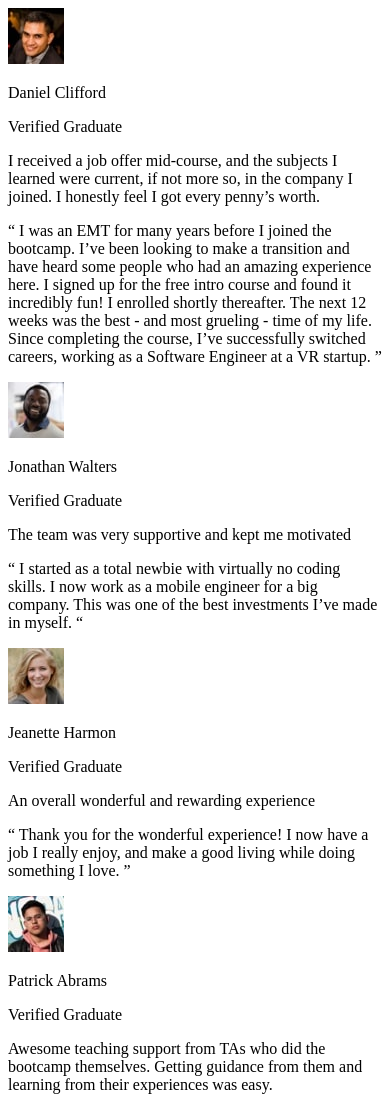
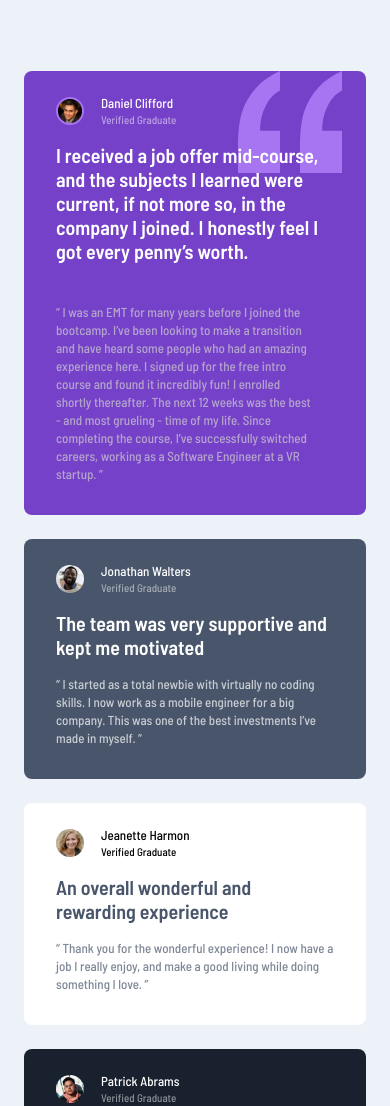
Before and after one commit to ionStici/testimonials-grid-section, a React app: page / in a window 390 px wide. Shown: the top 1106 px of the page. Built offline with nearby package versions, Linux system fonts and the light colour scheme.

Commit message:
Style for mobile

```diff
--- a/package.json
+++ b/package.json
@@ -34,5 +34,8 @@
       "last 1 firefox version",
       "last 1 safari version"
     ]
+  },
+  "devDependencies": {
+    "sass": "^1.58.3"
   }
 }
--- a/public/index.html
+++ b/public/index.html
@@ -3,6 +3,12 @@
   <head>
     <meta charset="utf-8" />
     <meta name="viewport" content="width=device-width, initial-scale=1" />
+    <link rel="preconnect" href="https://fonts.googleapis.com" />
+    <link rel="preconnect" href="https://fonts.gstatic.com" crossorigin />
+    <link
+      href="https://fonts.googleapis.com/css2?family=Barlow+Semi+Condensed:wght@400;500;600;700&display=swap"
+      rel="stylesheet"
+    />
     <title>Testimonials</title>
   </head>
   <body>
--- a/src/TestimonialBox.js
+++ b/src/TestimonialBox.js
@@ -1,17 +1,24 @@
 import React from "react";
+import quot from "./images/bg-pattern-quotation.svg";
+import "./styles/testimonial.scss";
 
 export const Testimonial = (props) => {
   return (
-    <div>
-      <div>
-        <img src={props.imgSrc} alt="User Photo" />
+    <div
+      className={`${props.cl} tt`}
+      style={{ backgroundColor: props.bgColor }}
+    >
+      {props.quote ? <img className="quotes" src={quot} alt="" /> : null}
+
+      <div className="tt__profile-wrapper">
+        <img className="tt__photo" src={props.imgSrc} alt="User" />
         <div>
-          <p>{props.name}</p>
-          <p>{props.status}</p>
+          <p className="tt__name">{props.name}</p>
+          <p className="tt__status">{props.status}</p>
         </div>
       </div>
-      <p>{props.heading}</p>
-      <p>{props.testimonial}</p>
+      <p className="tt__heading">{props.heading}</p>
+      <p className="tt__testimonial">{props.testimonial}</p>
     </div>
   );
 };
--- a/src/UserData.js
+++ b/src/UserData.js
@@ -13,6 +13,8 @@ export const UserData = {
       "I received a job offer mid-course, and the subjects I learned were current, if not more so, in the company I joined. I honestly feel I got every penny’s worth.",
     testimonial:
       "“ I was an EMT for many years before I joined the bootcamp. I’ve been looking to make a transition and have heard some people who had an amazing experience here. I signed up for the free intro course and found it incredibly fun! I enrolled shortly thereafter. The next 12 weeks was the  best - and most grueling - time of my life. Since completing the course, I’ve  successfully switched careers, working as a Software Engineer at a VR startup. ”",
+    bgColor: "hsl(263, 55%, 52%)",
+    cl: "dc",
   },
 
   user_jw_2: {
@@ -22,6 +24,8 @@ export const UserData = {
     heading: "The team was very supportive and kept me motivated",
     testimonial:
       "“ I started as a total newbie with virtually no coding skills. I now work as a mobile engineer for a big company. This was one of the best investments I’ve made in myself. “",
+    bgColor: "hsl(217, 19%, 35%)",
+    cl: "jw",
   },
 
   user_jh_3: {
@@ -31,6 +35,8 @@ export const UserData = {
     heading: "An overall wonderful and rewarding experience",
     testimonial:
       "“ Thank you for the wonderful experience! I now have a job I really enjoy, and make a good living while doing something I love. ”",
+    bgColor: "#fff",
+    cl: "jh",
   },
 
   user_pa_4: {
@@ -41,6 +47,8 @@ export const UserData = {
       "Awesome teaching support from TAs who did the bootcamp themselves. Getting guidance from them and learning from their experiences was easy.",
     testimonial:
       "“ The staff seem genuinely concerned about my progress which I find really refreshing. The program gave me the confidence necessary to be able to go out in the world and present myself as a capable junior developer. The standard is above the rest. You will get the personal attention you need from an incredible community of smart and amazing people. ”",
+    bgColor: "hsl(219, 29%, 14%)",
+    cl: "pa",
   },
 
   user_kw_5: {
@@ -50,5 +58,7 @@ export const UserData = {
     heading: "Such a life-changing experience. Highly recommended!",
     testimonial:
       "“ Before joining the bootcamp, I’ve never written a line of code. I needed some structure from professionals who can help me learn programming step by step. I was encouraged to enroll by a former student of theirs who can only say wonderful things about the program. The entire curriculum and staff did not disappoint. They were very hands-on and I never had to wait long for assistance. The agile team project, in particular, was outstanding. It took my learning to the next level in a way that no tutorial could ever have. In fact, I’ve often referred to it during interviews as an example of my developent experience. It certainly helped me land a job as a full-stack developer after receiving multiple offers. 100% recommend! ”",
+    bgColor: "#fff",
+    cl: "kw",
   },
 };
--- a/src/index.js
+++ b/src/index.js
@@ -2,6 +2,7 @@ import React from "react";
 import ReactDOM from "react-dom/client";
 import { Testimonial } from "./TestimonialBox";
 import { UserData } from "./UserData";
+import "./styles/base.css";
 
 class App extends React.Component {
   constructor(props) {
@@ -10,13 +11,16 @@ class App extends React.Component {
 
   render() {
     return (
-      <main>
+      <main className="main">
         <Testimonial
+          quote={true}
           imgSrc={UserData.user_dc_1.img}
           name={UserData.user_dc_1.name}
           status={UserData.user_dc_1.status}
           heading={UserData.user_dc_1.heading}
           testimonial={UserData.user_dc_1.testimonial}
+          bgColor={UserData.user_dc_1.bgColor}
+          cl={UserData.user_dc_1.cl}
         />
 
         <Testimonial
@@ -25,6 +29,8 @@ class App extends React.Component {
           status={UserData.user_jw_2.status}
           heading={UserData.user_jw_2.heading}
           testimonial={UserData.user_jw_2.testimonial}
+          bgColor={UserData.user_jw_2.bgColor}
+          cl={UserData.user_jw_2.cl}
         />
 
         <Testimonial
@@ -33,6 +39,8 @@ class App extends React.Component {
           status={UserData.user_jh_3.status}
           heading={UserData.user_jh_3.heading}
           testimonial={UserData.user_jh_3.testimonial}
+          bgColor={UserData.user_jh_3.bgColor}
+          cl={UserData.user_jh_3.cl}
         />
 
         <Testimonial
@@ -41,6 +49,8 @@ class App extends React.Component {
           status={UserData.user_pa_4.status}
           heading={UserData.user_pa_4.heading}
           testimonial={UserData.user_pa_4.testimonial}
+          bgColor={UserData.user_pa_4.bgColor}
+          cl={UserData.user_pa_4.cl}
         />
 
         <Testimonial
@@ -49,6 +59,8 @@ class App extends React.Component {
           status={UserData.user_kw_5.status}
           heading={UserData.user_kw_5.heading}
           testimonial={UserData.user_kw_5.testimonial}
+          bgColor={UserData.user_kw_5.bgColor}
+          cl={UserData.user_kw_5.cl}
         />
       </main>
     );
--- /dev/null
+++ b/src/styles/base.css
@@ -0,0 +1,19 @@
+* {
+  margin: 0;
+  padding: 0;
+}
+
+*,
+*::after,
+*::before {
+  box-sizing: border-box;
+}
+
+body {
+  font-family: "Barlow Semi Condensed", sans-serif;
+  background-color: #ecf2f8;
+}
+
+.main {
+  padding: 71px 24px;
+}
--- /dev/null
+++ b/src/styles/testimonial.scss
@@ -0,0 +1,220 @@
+.tt {
+  max-width: 500px;
+  margin: 0 auto;
+  padding: 26px 32px 32px 32px;
+  border-radius: 8px;
+  position: relative;
+
+  &:not(:last-child) {
+    margin-bottom: 24px;
+  }
+
+  &__profile-wrapper {
+    display: flex;
+    align-items: center;
+    margin-bottom: 18px;
+
+    div {
+    }
+  }
+
+  &__photo {
+    width: 28px;
+    height: 28px;
+    border-radius: 50%;
+    margin-right: 17px;
+  }
+
+  &__name {
+    font-weight: 500;
+    font-size: 13px;
+    line-height: 13px;
+    margin-bottom: 4px;
+  }
+
+  &__status {
+    font-weight: 500;
+    font-size: 11px;
+    line-height: 11px;
+  }
+
+  &__heading {
+    font-weight: 600;
+    font-size: 20px;
+    line-height: 24px;
+    margin-bottom: 16px;
+  }
+
+  &__testimonial {
+    font-weight: 500;
+    font-size: 13px;
+    line-height: 18px;
+  }
+}
+
+.quotes {
+  position: absolute;
+  z-index: 1;
+  top: 0;
+  right: 24px;
+}
+
+// 1
+
+.dc {
+  .tt {
+    &__profile-wrapper {
+      div {
+        color: #fff;
+        position: relative;
+        z-index: 2;
+      }
+    }
+
+    &__photo {
+      border: 2px solid #a775f1;
+    }
+
+    &__name {
+    }
+
+    &__status {
+      opacity: 0.5;
+    }
+
+    &__heading {
+      color: #ffffff;
+      margin-bottom: 40px;
+      position: relative;
+      z-index: 2;
+    }
+
+    &__testimonial {
+      color: #cfcfcf;
+      opacity: 0.7;
+      padding-right: 16px;
+    }
+  }
+}
+
+// 2
+
+.jw {
+  .tt {
+    &__profile-wrapper {
+      div {
+        color: #fff;
+      }
+    }
+
+    &__photo {
+    }
+
+    &__name {
+    }
+
+    &__status {
+      opacity: 0.5;
+    }
+
+    &__heading {
+      color: #ffffff;
+    }
+
+    &__testimonial {
+      color: #ffffff;
+      opacity: 0.7;
+    }
+  }
+}
+
+// 3
+
+.jh {
+  .tt {
+    &__profile-wrapper {
+      div {
+      }
+    }
+
+    &__photo {
+    }
+
+    &__name {
+    }
+
+    &__status {
+    }
+
+    &__heading {
+      color: #48556a;
+    }
+
+    &__testimonial {
+      color: #48556a;
+      opacity: 0.7;
+    }
+  }
+}
+
+// 4
+
+.pa {
+  .tt {
+    &__profile-wrapper {
+      div {
+        color: #fff;
+      }
+    }
+
+    &__photo {
+    }
+
+    &__name {
+    }
+
+    &__status {
+      opacity: 0.5;
+    }
+
+    &__heading {
+      color: #ecf2f8;
+    }
+
+    &__testimonial {
+      color: #ffffff;
+      opacity: 0.7;
+    }
+  }
+}
+
+// 5
+
+.kw {
+  .tt {
+    &__profile-wrapper {
+      div {
+      }
+    }
+
+    &__photo {
+    }
+
+    &__name {
+    }
+
+    &__status {
+    }
+
+    &__heading {
+      color: #48556a;
+    }
+
+    &__testimonial {
+      color: #48556a;
+      opacity: 0.7;
+    }
+  }
+}
+
+//
```
Also changed, not shown: 1 other file.
